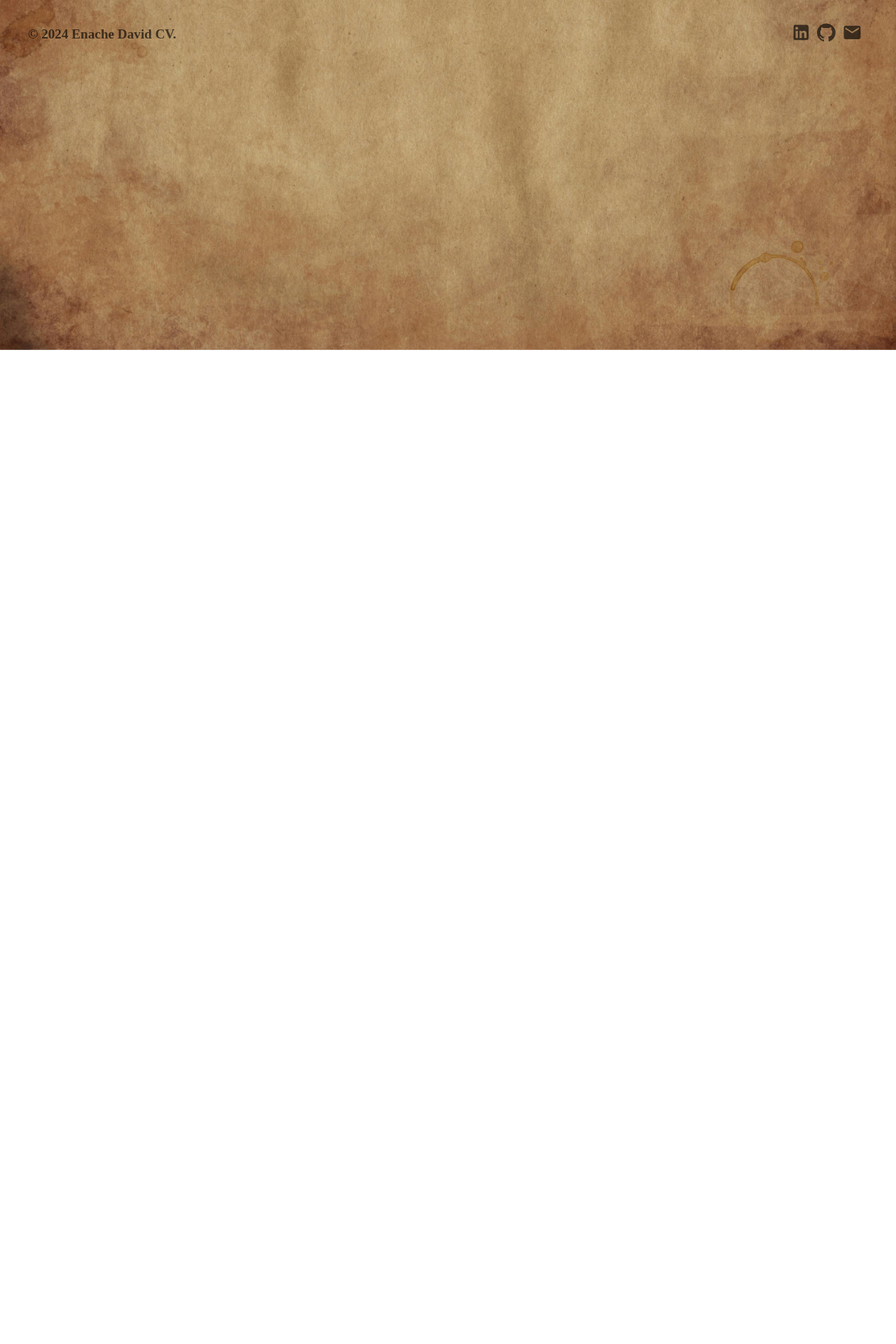
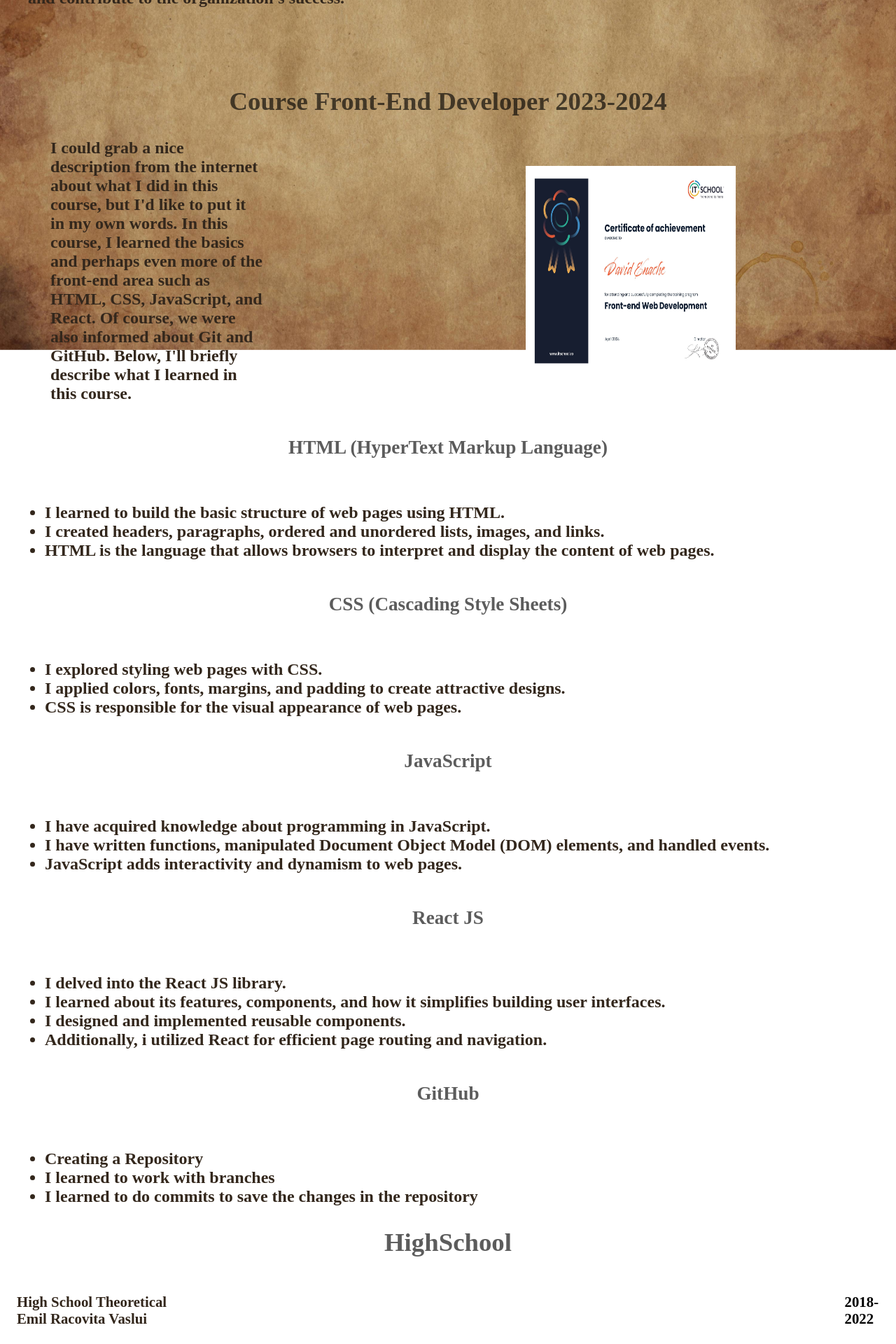
Before and after one commit to Enache213/Enache-David-CV, a React (Vite) app in the folder cv-project-react/: page / in a window 1280 px wide. Shown: the part 300-2220 px from the top of the page at 70% size. Before the commit the page ends 800 px from the top, so only its background shows below. Built offline with nearby package versions, Linux system fonts and the light colour scheme.

Commit message:
cv work 2

```diff
--- a/cv-project-react/src/components/NavBar/NavBar.jsx
+++ b/cv-project-react/src/components/NavBar/NavBar.jsx
@@ -17,6 +17,19 @@ const HomeButton = () => {
   return (
     <Button className={styles.buttonStyle} onClick={handleHomeClick} component={Link} to="/Home">
       Home
+    </Button>
+  );
+}
+
+
+const handleAboutMeClick = () => {
+  window.scrollTo(0, 0); // Du-te la începutul paginii
+}
+
+const AboutMeButton = () => {
+  return (
+    <Button className={styles.buttonStyle} onClick={handleAboutMeClick} component={Link} to="/About Me">
+      ABOUT ME
     </Button>
   );
 
@@ -41,9 +54,7 @@ const NavBar = () => {
 
       <div className={styles.right}>
       <HomeButton></HomeButton>
-      <Button className={styles.buttonStyle} component={Link} to="/About Me">
-        About Me
-      </Button>
+      <AboutMeButton></AboutMeButton>
       <Button className={styles.buttonStyle} component={Link} to="/Contact">
         Contact
       </Button>
--- a/cv-project-react/src/pages/Home/AboutMe.jsx
+++ b/cv-project-react/src/pages/Home/AboutMe.jsx
@@ -1,11 +1,14 @@
+
 import styles from './AboutMe.module.scss'
 import React from 'react';
+import myDiplomaIt from '../../assets/myDiplomaIt.jpg'
 
 const AboutMe = () => {
     return(
         <div className={styles.mainContainer}>
          <div className={styles.aboutMeContainer}>
             <h2 className={styles.h2Title}>About Me</h2>
+
              <h3 className={styles.contentStyle}>🚀📚 I am Junior Front-End Developer from Iasi,
             seeking an opportunity to develop and apply my skills in a professional setting.
              With a passion for coding and a strong desire to learn,
@@ -13,7 +16,69 @@ const AboutMe = () => {
              I am looking for opportunities to expand my knowledge and contribute to projects that bring value and innovation.
             With a proactive attitude and a drive to progress, I am prepared to learn and contribute to the organization's success.
             </h3>
+
          </div>
+
+
+         <div className={styles.courseContainer}>
+
+             <h2 className={styles.titleStyle}>Course Front-End Developer   2023-2024</h2>
+            <div className={styles.courseSection}>
+            <h3 className={styles.styleContent}>
+            I could grab a nice description from the internet about what I did in this course, but I'd like to put it in my own words.
+            In this course, I learned the basics and perhaps even more of the front-end area such as HTML, CSS, JavaScript, and React. Of course, we were also informed about Git and GitHub.
+              Below, I'll briefly describe what I learned in this course.
+            </h3>
+        <img src={myDiplomaIt} alt="myDiploma" className={styles.imageStyle} />
+       </div>
+
+
+        <h3 className={styles.secondTitleStyle}>HTML (HyperText Markup Language)  </h3>
+     <ul className={styles.ulStyle}>
+    <li className={styles.liStyle}>I learned to build the basic structure of web pages using HTML.</li>
+    <li className={styles.liStyle}>I created headers, paragraphs, ordered and unordered lists, images, and links.</li>
+    <li className={styles.liStyle}>HTML is the language that allows browsers to interpret and display the content of web pages.</li>
+    </ul>
+
+    <h3 className={styles.secondTitleStyle}>CSS (Cascading Style Sheets)</h3>
+     <ul className={styles.ulStyle}>
+    <li className={styles.liStyle}>I explored styling web pages with CSS.</li>
+    <li className={styles.liStyle}> I applied colors, fonts, margins, and padding to create attractive designs. </li>
+    <li className={styles.liStyle}>CSS is responsible for the visual appearance of web pages.</li>
+    </ul>
+
+    <h3 className={styles.secondTitleStyle}>JavaScript</h3>
+     <ul className={styles.ulStyle}>
+    <li className={styles.liStyle}>I have acquired knowledge about programming in JavaScript.</li>
+    <li className={styles.liStyle}> I have written functions, manipulated Document Object Model (DOM) elements, and handled events. </li>
+    <li className={styles.liStyle}>JavaScript adds interactivity and dynamism to web pages.</li>
+    </ul>
+
+    <h3 className={styles.secondTitleStyle}>React JS</h3>
+     <ul className={styles.ulStyle}>
+    <li className={styles.liStyle}>I delved into the React JS library.</li>
+    <li className={styles.liStyle}>I learned about its features, components, and how it simplifies building user interfaces. </li>
+    <li className={styles.liStyle}>I designed and implemented reusable components.</li>
+    <li className={styles.liStyle}>Additionally, i utilized React for efficient page routing and navigation.</li>
+    </ul>
+
+    <h3 className={styles.secondTitleStyle}>GitHub</h3>
+     <ul className={styles.ulStyle}>
+    <li className={styles.liStyle}>Creating a Repository</li>
+    <li className={styles.liStyle}> I learned to work with branches</li>
+    <li className={styles.liStyle}>I learned to do commits to save the changes in the repository</li>
+    </ul>
+         </div>
+
+
+         <div className={styles.schoolStyle}>
+             <h2 className={styles.titleSchoolStyle}>HighSchool</h2>
+               <div className={styles.schoolInfo}>
+             <h3 className={styles.styleText}>High School Theoretical Emil Racovita Vaslui</h3>
+            <p className={styles.yearsStyle}>2018-2022</p>
+               </div>
+         </div>
+
         </div>
     )
 }
--- a/cv-project-react/src/pages/Home/AboutMe.module.scss
+++ b/cv-project-react/src/pages/Home/AboutMe.module.scss
@@ -1,29 +1,127 @@
 
 .mainContainer{
     width: 100%;
+    // margin-bottom: 40rem;
 
     .aboutMeContainer {
     display: flex;
     flex-direction: column;
     align-items: center;
     justify-content: center;
-    margin-top: 3rem; /* Aliniază elementele pe axa verticală în centru */
+
 
     .h2Title {
       display: flex;
       align-items: center;
       justify-content: center;
-     color:  rgb(0 0 0 / 64%);
-     font-size: 2rem;
+     color: rgb(0 0 0 / 64%);
+     font-size: 3rem;
 
 
     }
 
     .contentStyle {
-      color: rgb(51 39 28);
-      margin: 1rem 1rem;
+      color:  rgb(51, 39, 28);
+      margin: 2rem  ;
       font-size: 1.5rem;
 
     }
+
+  }
+
+  .courseContainer{
+margin-top: 5rem;
+
+.titleStyle{
+  display: flex;
+  align-items: center;
+  justify-content: center;
+  color:  rgb(0 0 0 / 64%);
+  font-size: 2.3rem;
+}
+
+.courseSection{
+  position: relative;
+  // flex-direction: row;
+  display: flex;
+  width: 80%;
+  height: auto;
+  justify-content: space-between;
+  align-items: center;
+  margin: 2rem;
+
+
+
+.styleContent{
+   display: flex;
+   margin-top: 4rem;
+   color: rgb(51 39 28);
+   margin: 0 2rem;
+   font-size: 1.5rem;
+   width: 30%;
+}
+  .imageStyle{
+  width: 300px;
+  height: 300px;
+
+   }
+
+
+}
+
+
+
+
+.secondTitleStyle{
+  margin: 3rem;
+  display: flex;
+  align-items: center;
+  justify-content: center;
+  font-size: 1.7rem;
+  color:  rgb(0 0 0 / 64%);
+}
+
+.ulStyle{
+  display: flex;
+  flex-direction: column;
+  margin-top: 4rem;
+
+  .liStyle{
+    font-size: 1.5rem;
+    margin-left: 1rem;
+    font-weight: bold;
+    color: rgb(51, 39, 28);
   }
 }
+  }
+
+
+.schoolStyle{
+
+
+  .titleSchoolStyle{
+    display: flex;
+  align-items: center;
+  justify-content: center;
+  color:  rgb(0 0 0 / 64%);
+  font-size: 2.3rem;
+  }
+ .schoolInfo {
+    display: flex;
+    align-items: center;
+
+    margin: 1rem;
+}
+
+.styleText {
+
+   color: rgb(51, 39, 28);
+   font-size: 1.3rem;
+}
+.yearsStyle{
+  font-size: 1.3rem;
+  margin-left: 60rem;
+  font-weight: bold;
+}
+}
+}
--- a/cv-project-react/src/pages/Home/HomePage.module.scss
+++ b/cv-project-react/src/pages/Home/HomePage.module.scss
@@ -7,8 +7,6 @@
         width: 19rem;
         height: 19rem;
         margin-left: auto;
-        margin-top: 10rem;
-
            margin-right: 5rem;
          margin-top: 4rem;
 
@@ -24,7 +22,6 @@
             position: relative;
             width: 18rem;
             height: 18rem;
-            // margin-left: -10rem;
 
             margin-top: 1rem;
 
@@ -44,7 +41,7 @@
         flex-direction: column;
         align-items: center;
         justify-content: center;
-        margin-top: 3rem; /* Aliniază elementele pe axa verticală în centru */
+        // margin-top: 3rem; /* Aliniază elementele pe axa verticală în centru */
 
         .h2Title {
           display: flex;
@@ -52,6 +49,7 @@
           justify-content: center;
          color:  rgb(0 0 0 / 64%);
          font-size: 2rem;
+         margin-top: -4rem;
 
 
         }
```
Also changed, not shown: cv-project-react/src/assets/myDiplomaIt.jpg (added).
